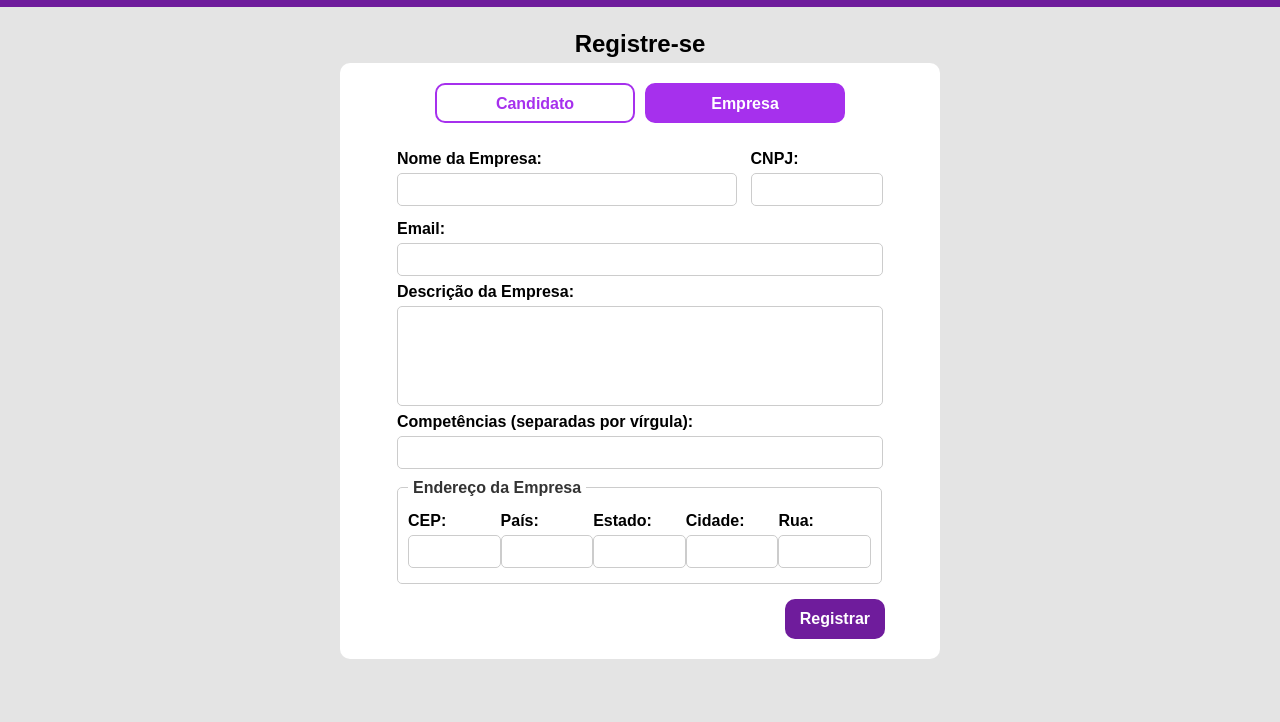
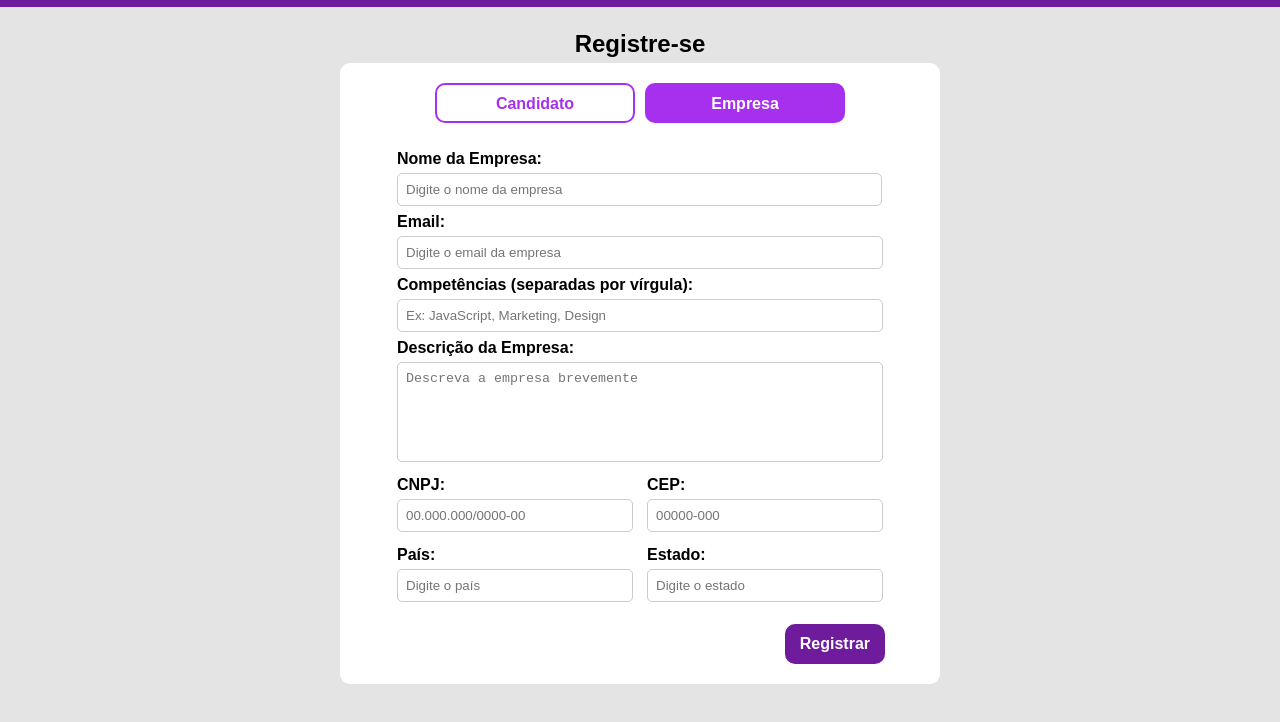
Before and after one commit to Julielison/Linketinder-Project, a website built with Vite: page frontend/index.html in a window 1280 px wide. Both pictures are taken after a click on the button "Empresa". Shown: the part 50-772 px from the top of the page. Built offline with nearby package versions, Linux system fonts and the light colour scheme.

Commit message:
update(register): forms de registro da empresa e candidato funcionais

```diff
--- a/frontend/src/assets/forms.css
+++ b/frontend/src/assets/forms.css
@@ -12,12 +12,39 @@
     margin-bottom: 30px;
 }
 
+#containerForm {
+    width: 100%;
+    max-width: 600px; /* Igual ao #container */
+    justify-items: center;
+}
+
+
 /* Forms */
 
 .inline-group {
     display: flex;
     flex-direction: row;
 }
+
+.inline-group input {
+    width: 100%;
+}
+
+.inline-group-company{
+    display: flex;
+    flex-direction: row;
+}
+
+.inline-group-company label {
+    flex: 1; /* Faz com que os labels ocupem o mesmo espaço */
+    display: flex;
+    flex-direction: column; /* Mantém o texto do label acima do input */
+}
+
+.inline-group-company input {
+    width: 100%; /* Faz os inputs ocuparem toda a largura do label */
+}
+
 
 .date label {
     flex: 1 1 100%; /* Cada label vai ocupar 100% da largura */
@@ -76,6 +103,10 @@ form {
     margin-bottom: 0;
 }
 
+.company input {
+    max-width: 485px; /* Ou qualquer valor desejado */
+}
+
 /* Faz os inputs ocuparem 100% da largura disponível */
 input, textarea {
     width: 100%;
@@ -100,7 +131,7 @@ textarea {
     width: 100%;
 }
 
-/* Para garantir que os labels fiquem alinhados corretamente */
+/* Para garantir quename os labels fiquem alinhados corretamente */
 label {
     display: flex;
     flex-direction: column;
--- a/frontend/src/components/formsCandidate.ts
+++ b/frontend/src/components/formsCandidate.ts
@@ -1,34 +1,85 @@
+import renderCandidateProfile from "./profileCandidate";
+
 export default function renderFormsCandidate(nameButtonSubmit: string): HTMLElement {
   const form = document.createElement('form');
-
   form.id = 'form';
 
   form.innerHTML = /*html*/`
       <div class="inline-group">
-            <label class="name">Nome: <input type="text" name="name" required /></label>
-            <label>Idade: <input type="number" name="age" id="age" /></label>
+        <label class="name">Nome:
+            <input type="text" name="name" placeholder="Digite seu nome completo" required />
+        </label>
+        <label>Idade:
+            <input type="number" name="age" id="age" placeholder="Ex: 25" required />
+        </label>
       </div>
-          <label class="email">Email: <input type="email" name="email" required /></label>
-          <label>Competências (separadas por vírgula): <input type="text" name="skills" required /></label>
-          <label>Descrição Pessoal: <textarea name="description" required></textarea></label>
+      <label class="email">Email:
+          <input type="email" name="email" placeholder="Digite seu email" required />
+      </label>
+      <label>Competências (separadas por vírgula):
+          <input type="text" name="skills" placeholder="Ex: Python, React, Inglês fluente" required />
+      </label>
+      <label>Descrição Pessoal:
+          <textarea name="description" placeholder="Fale um pouco sobre você" required></textarea>
+      </label>
       <fieldset>
         <legend>Formação Acadêmica</legend>
-            <label>Curso - Instituição <input type="text" name="formation" required /></label>
+        <label>Curso - Instituição
+            <input type="text" name="formation" placeholder="Ex: Ciência da Computação - UFSP" required />
+        </label>
         <div class="inline-group date">
-              <label>Data de Início: <input type="date" name="start_date" required /></label>
-              <label>Data de Fim: <input type="date" name="end_date" required /></label>
+          <label>Data de Início:
+              <input type="date" name="start_date" required />
+          </label>
+          <label>Data de Fim:
+              <input type="date" name="end_date" required />
+          </label>
         </div>
       </fieldset>
-          <label>CPF: <input type="text" name="cpf" required /></label>
+      <label>CPF:
+          <input type="text" name="cpf" placeholder="000.000.000-00" required />
+      </label>
       <div class="inline-group">
-            <label>CEP: <input type="text" name="cep" required /></label>
-            <label>País: <input type="text" name="country" required /></label>
-            <label>Estado: <input type="text" name="state" required /></label>
+        <label>CEP:
+            <input type="text" name="cep" placeholder="00000-000" required />
+        </label>
+        <label>País:
+            <input type="text" name="country" placeholder="Digite seu país" required />
+        </label>
+        <label>Estado:
+            <input type="text" name="state" placeholder="Digite seu estado" required />
+        </label>
       </div>
       <div class="form-actions">
       <button class="submit" type="submit">${nameButtonSubmit}</button>
       </div>
   `;
 
+  form.addEventListener("submit", (event) => {
+      event.preventDefault();
+
+      // Capturar os dados do formulário
+      const formData = new FormData(form);
+      const userData: Record<string, string> = {};
+
+      formData.forEach((value, key) => {
+          userData[key] = value.toString();
+      });
+
+      // Salvar os dados no localStorage
+      localStorage.setItem("userData", JSON.stringify(userData));
+
+      // Atualizar a URL sem recarregar a página
+      history.pushState({}, "", "?page=perfilCandidato");
+
+      const main = document.getElementById("app")
+
+      if (main) {
+        main.innerHTML = '';
+        main.appendChild(renderCandidateProfile());
+      }
+
+  });
+
   return form;
 }
--- a/frontend/src/components/formsCompany.ts
+++ b/frontend/src/components/formsCompany.ts
@@ -3,23 +3,34 @@ export default function renderFormsCompany(nameButtonSubmit: string): HTMLFormEl
     form.id = "form";
 
     form.innerHTML = /*html*/`
-      <div class="inline-group">
-          <label class="name">Nome da Empresa: <input type="text" name="company_name" required /></label>
-          <label>CNPJ: <input type="text" name="cnpj" required /></label>
+          <label class="name company">Nome da Empresa:
+              <input type="text" name="company_name" placeholder="Digite o nome da empresa" required />
+          </label>
+          <label class="email">Email:
+              <input type="email" name="email" placeholder="Digite o email da empresa" required />
+          </label>
+          <label>Competências (separadas por vírgula):
+              <input type="text" name="skills" placeholder="Ex: JavaScript, Marketing, Design" required />
+          </label>
+          <label>Descrição da Empresa:
+              <textarea name="company_description" placeholder="Descreva a empresa brevemente" required></textarea>
+          </label>
+          <div class="inline-group-company">
+              <label>CNPJ:
+                  <input type="text" name="cnpj" placeholder="00.000.000/0000-00" required />
+              </label>
+              <label>CEP:
+                  <input type="text" name="cep" placeholder="00000-000" required />
+              </label>
           </div>
-      <label class="email">Email: <input type="email" name="email" required /></label>
-      <label>Descrição da Empresa: <textarea name="company_description" required></textarea></label>
-      <label>Competências (separadas por vírgula): <input type="text" name="skills" required /></label>
-      <fieldset>
-          <legend>Endereço da Empresa</legend>
-          <div class="inline-group">
-              <label>CEP: <input type="text" name="cep" required /></label>
-              <label>País: <input type="text" name="country" required /></label>
-              <label>Estado: <input type="text" name="state" required /></label>
-              <label>Cidade: <input type="text" name="city" required /></label>
-              <label>Rua: <input type="text" name="street" required /></label>
+          <div class="inline-group-company">
+              <label>País:
+                  <input type="text" name="country" placeholder="Digite o país" required />
+              </label>
+              <label>Estado:
+                  <input type="text" name="state" placeholder="Digite o estado" required />
+              </label>
           </div>
-      </fieldset>
           <div class="form-actions">
               <button class="submit" type="submit">${nameButtonSubmit}</button>
           </div>
```
Also changed, not shown: frontend/src/components/header.ts (deleted, +0 -24 lines), frontend/src/components/perfilCandidato.ts (deleted). Lines whose indentation alone changed are shown as unchanged.
